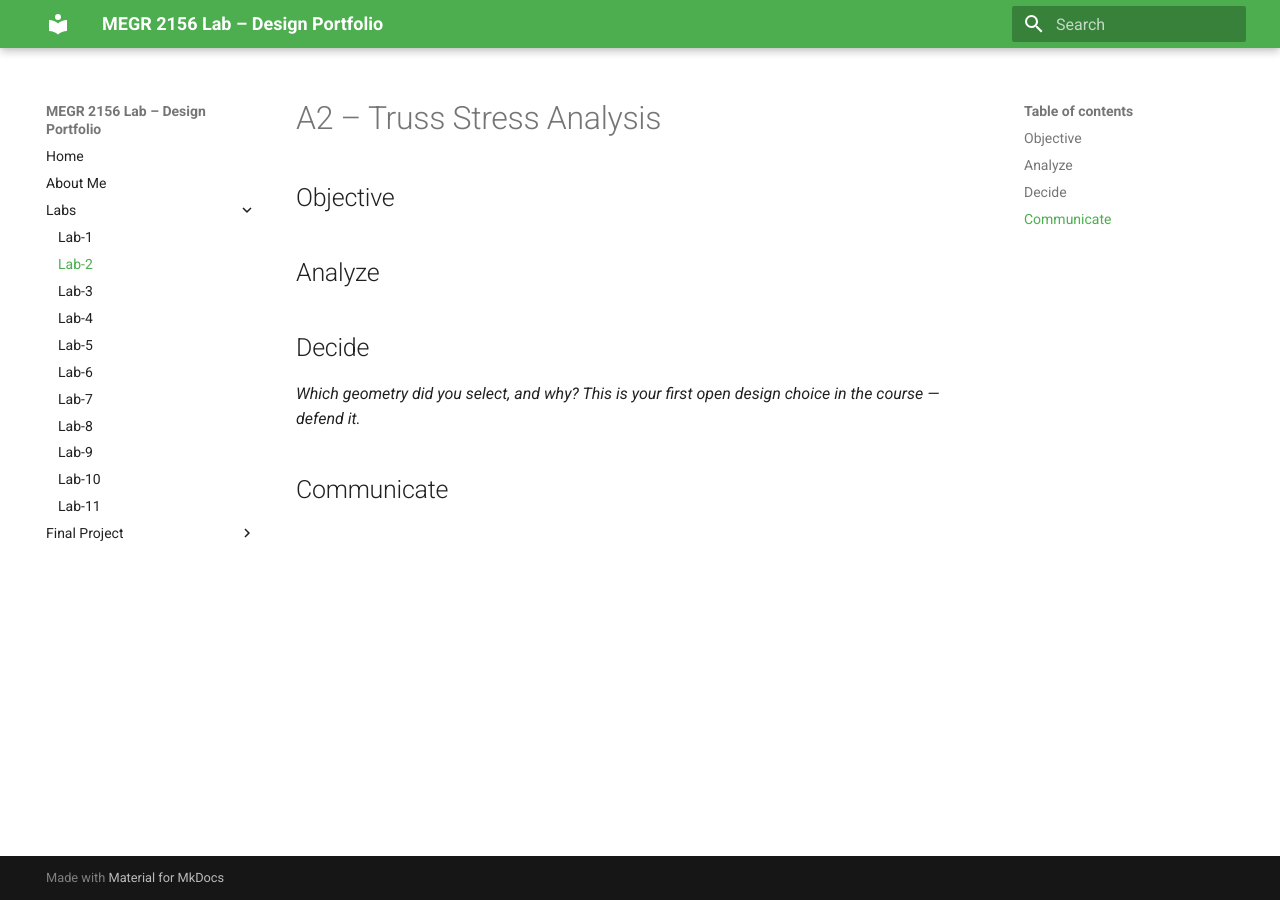
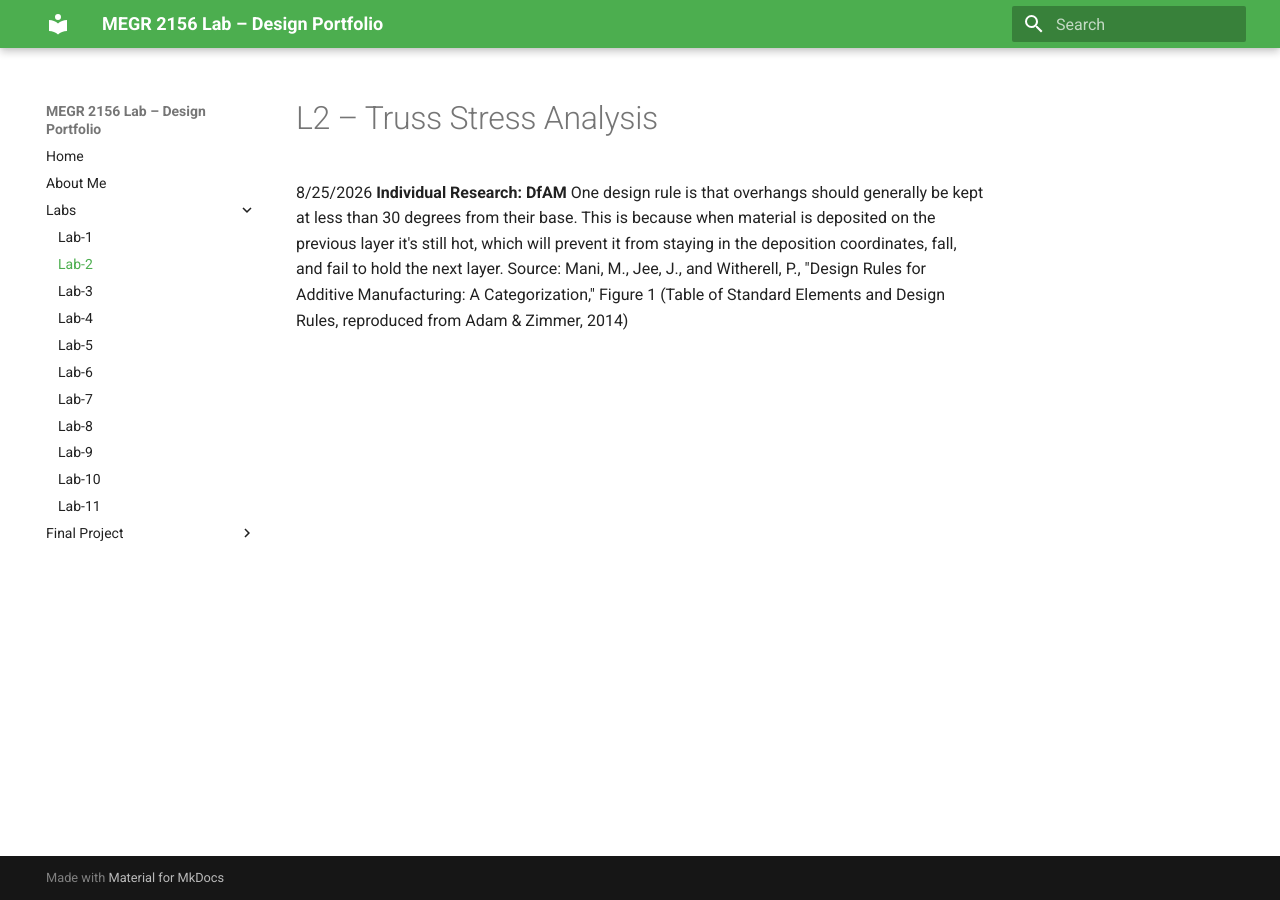
Before and after one commit to juanmasacova/MASACOVA-portfolio, an MkDocs documentation site: the page built from docs/Labs/L02/index.md, in a window 1280 px wide. Built offline with MkDocs 1.6.1 and Material for MkDocs 9.7.7, drawn with Linux system fonts in a browser that asks for light colours.

Commit message:
Update index.md

```diff
--- a/docs/Labs/L02/index.md
+++ b/docs/Labs/L02/index.md
@@ -1,12 +1,7 @@
-# A2 – Truss Stress Analysis
+# L2 – Truss Stress Analysis
 
-## Objective
-
-
-## Analyze
-
-
-## Decide
-_Which geometry did you select, and why? This is your first open design choice in the course — defend it._
-
-## Communicate
+8/25/2026
+**Individual Research: DfAM**
+One design rule is that overhangs should generally be kept at less than 30 degrees from their base. This is because when material is deposited on the previous layer it's still hot, which will prevent it from staying in the deposition coordinates, fall, and fail to hold the next layer.
+Source:
+Mani, M., Jee, J., and Witherell, P., "Design Rules for Additive Manufacturing: A Categorization," Figure 1 (Table of Standard Elements and Design Rules, reproduced from Adam & Zimmer, 2014)
```
